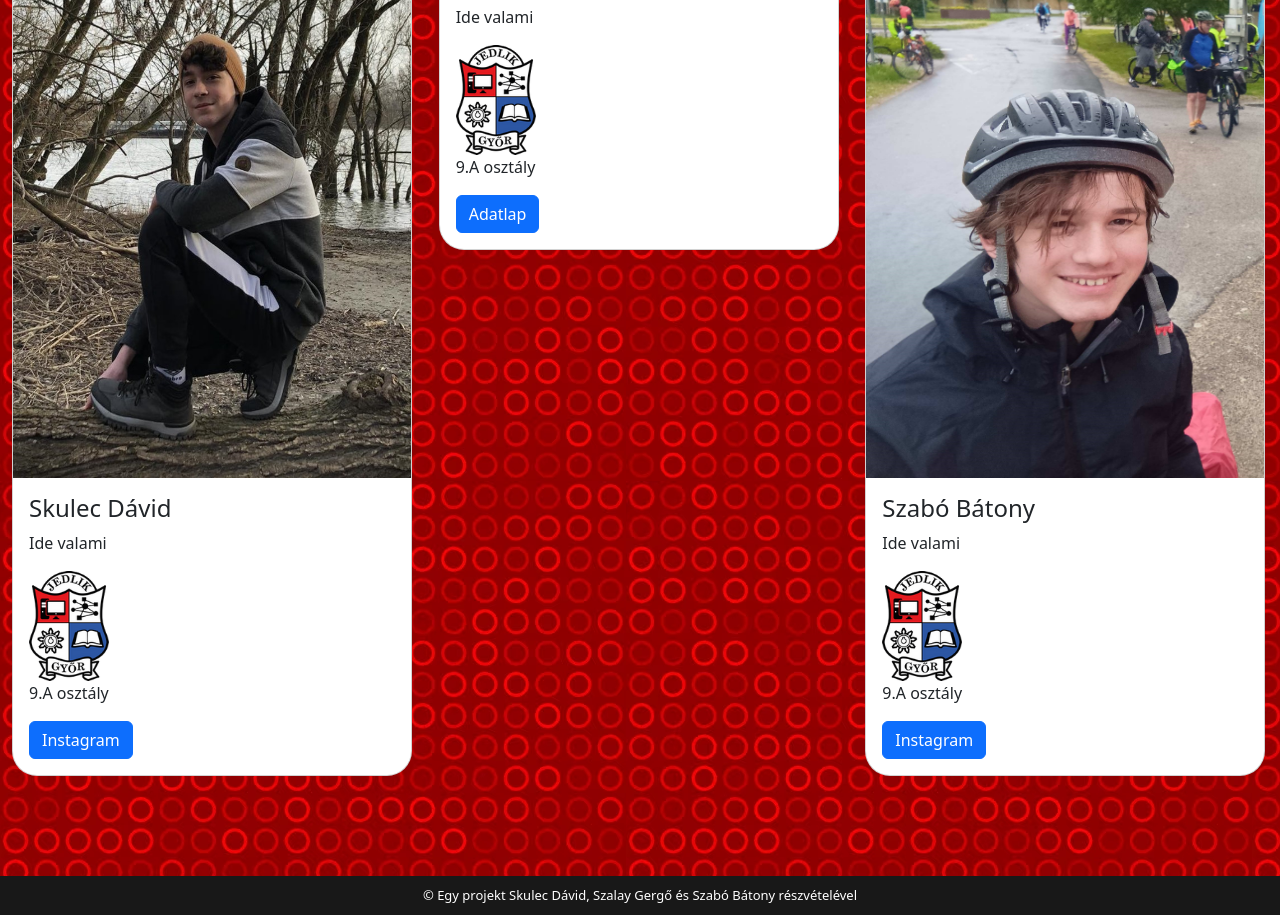
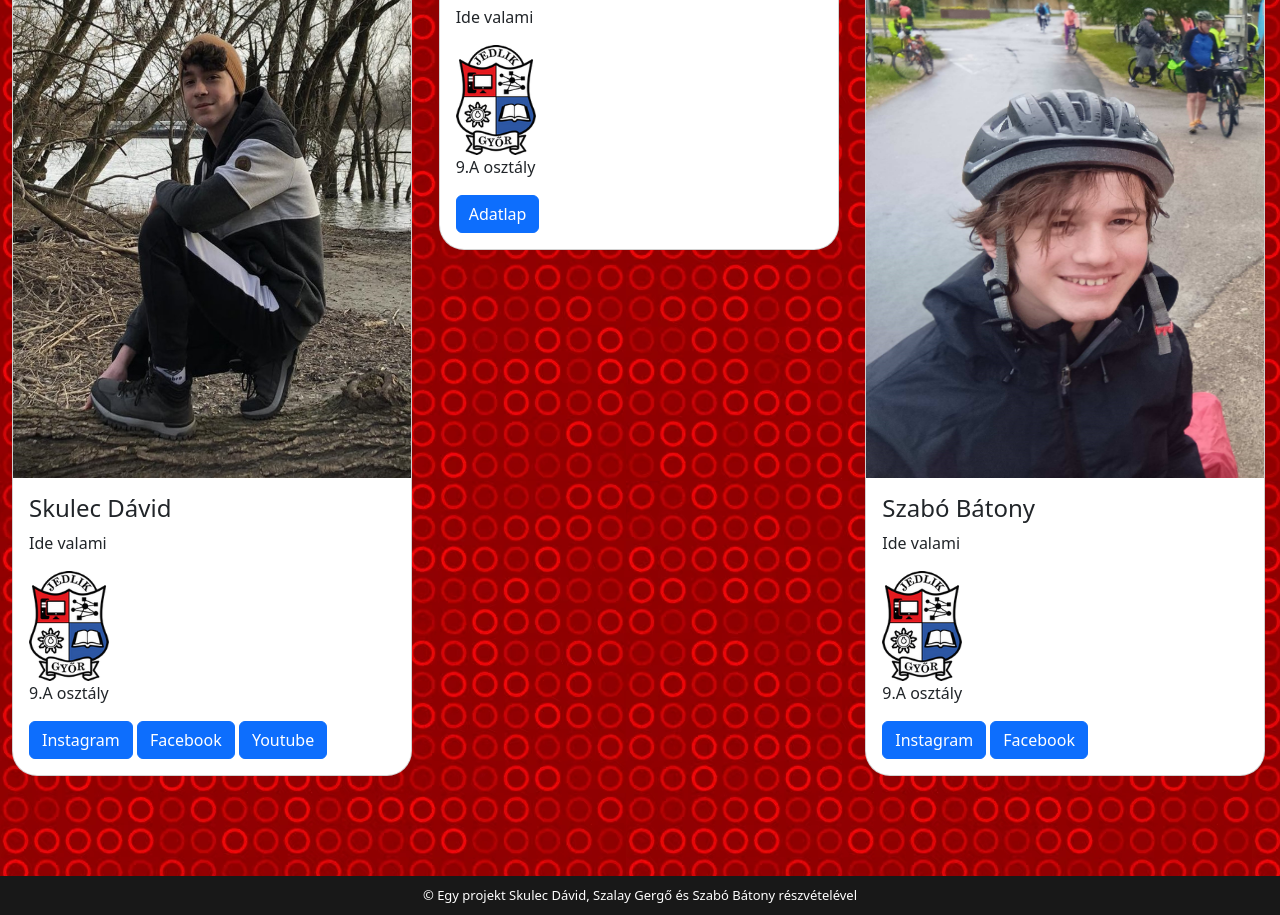
Before and after one commit to szabobatony/Rajongoi9A-C, a plain HTML site: page rolunk.html in a window 1280 px wide. Shown: the part 145-1060 px from the top of the page. Drawn offline with nearby package versions, Linux system fonts and the light colour scheme.

Commit message:
Elérhetőségek újítás

```diff
--- a/rolunk.html
+++ b/rolunk.html
@@ -48,7 +48,9 @@
                             <img src="képek/1Logók/jedliklogo.png" alt="Jedlik" style="width: 80px; height: 110px;">
                         </a>
                         <p class="card-text">9.A osztály</p>
-                        <a href="https://www.instagram.com/skulecdavid?igsh=MXM1YTVyd3A2YzhwdQ==" class="btn btn-primary" target="_blank">Instagram</a>
+                        <div><a href="https://www.instagram.com/skulecdavid?igsh=MXM1YTVyd3A2YzhwdQ==" class="btn btn-primary" target="_blank">Instagram</a>
+                            <a href="https://m.facebook.com/herobrine.mc.3367" class="btn btn-primary" target="_blank">Facebook</a>
+                            <a href="https://www.youtube.com/@skuli3104" class="btn btn-primary" target="_blank">Youtube</a></div>
                     </div>
                 </div>
             </div>
@@ -76,7 +78,8 @@
                             <img src="képek/1Logók/jedliklogo.png" alt="Jedlik" style="width: 80px; height: 110px;">
                         </a>
                         <p class="card-text">9.A osztály</p>
-                        <a href="https://www.instagram.com/__szaboo_/" class="btn btn-primary" target="_blank">Instagram</a>
+                        <div><a href="https://www.instagram.com/__szaboo_/" class="btn btn-primary" target="_blank">Instagram</a>
+                            <a href="https://www.facebook.com/batony.szabo.9" class="btn btn-primary" target="_blank">Facebook</a></div>
                     </div>
                 </div>
             </div>
```
